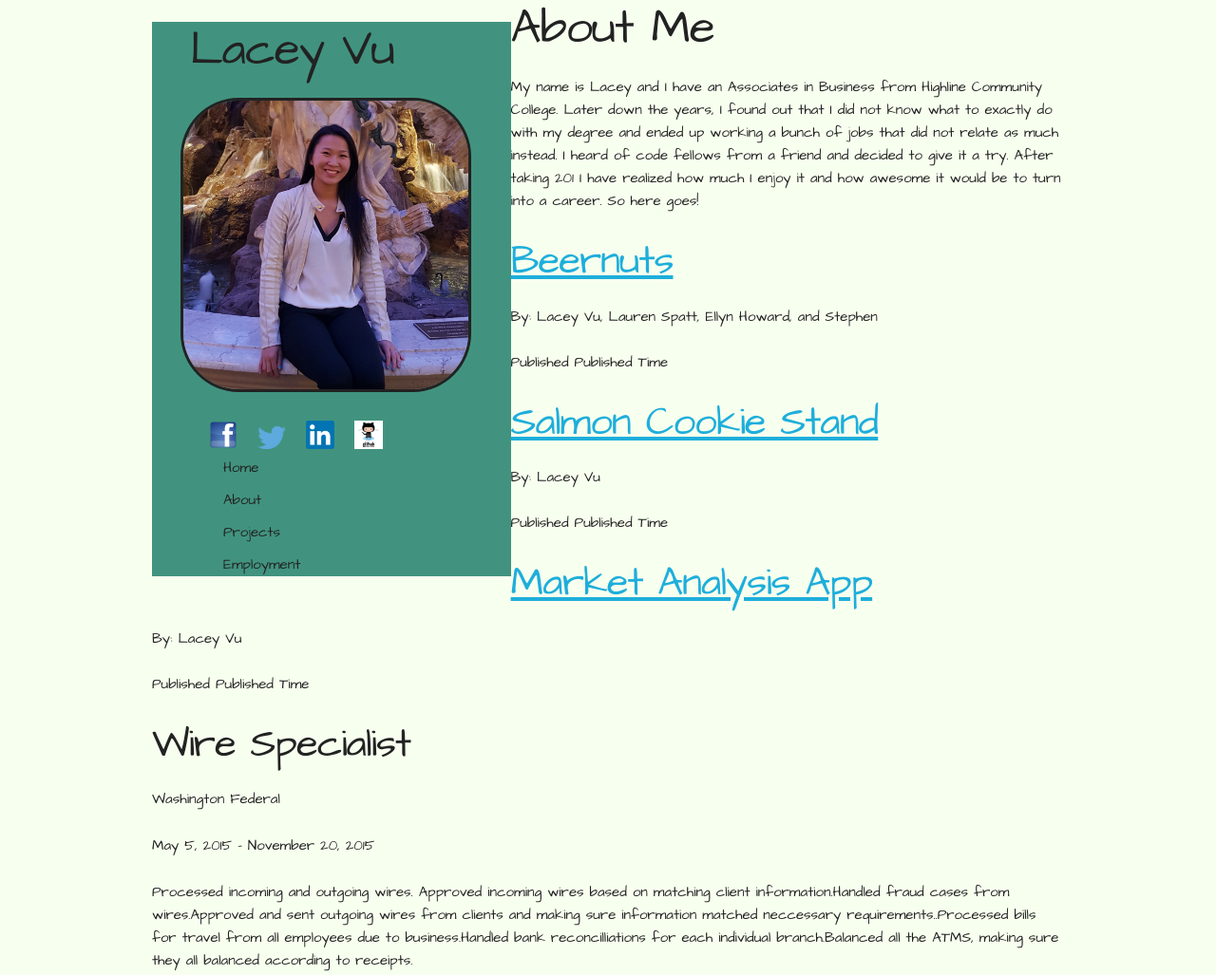
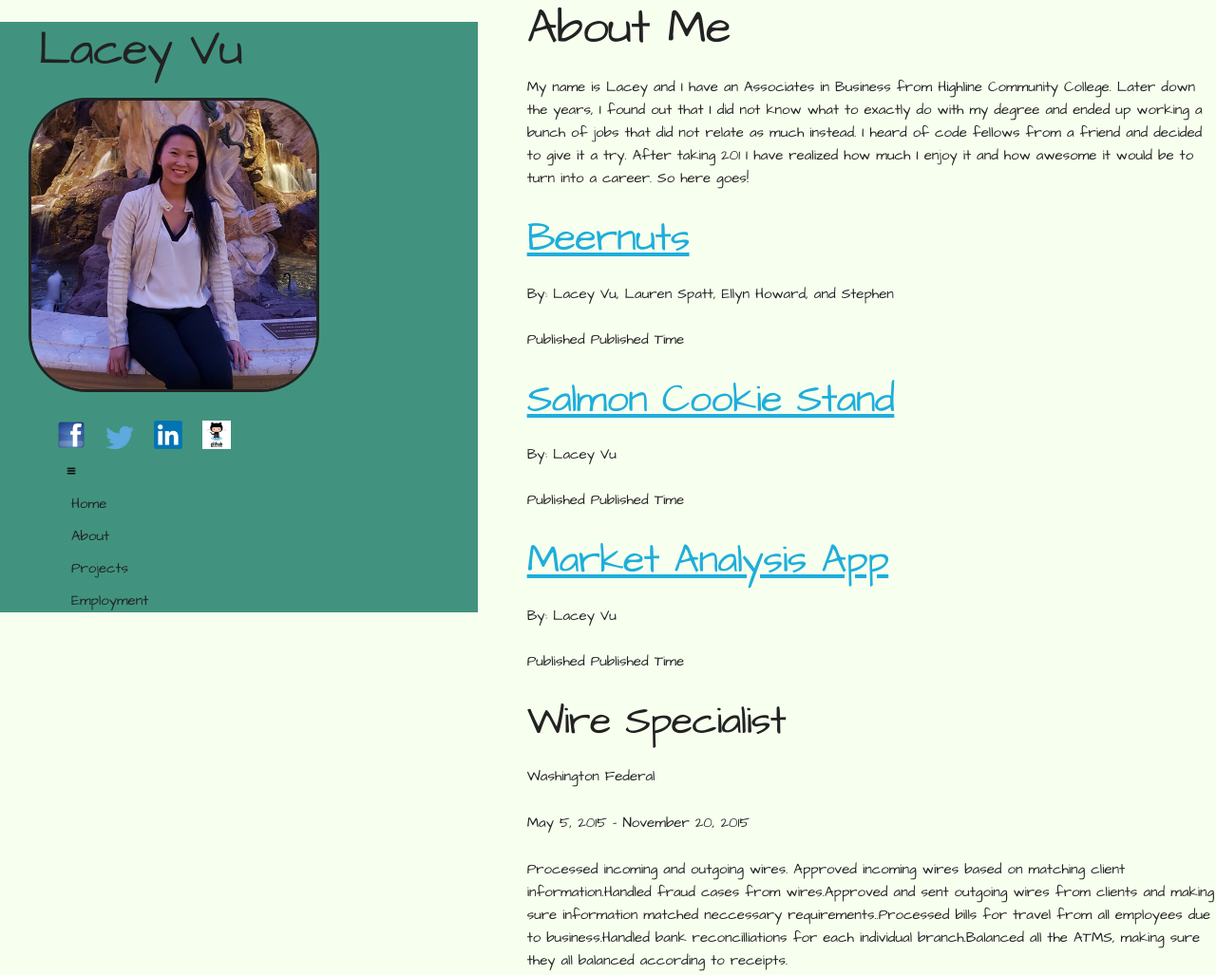
Before and after one commit to laceylin2010/code-blog, a plain HTML site: page index.html in a window 1280 px wide. Shown: the top 1027 px of the page at 95% size. Drawn offline with Linux system fonts and the light colour scheme.

Commit message:
finished handlebars and working on css

```diff
--- a/css/base.css
+++ b/css/base.css
@@ -13,8 +13,3 @@ img{
   width: 2em;
   max-width:100%;
 }
-
-#wrapper{
-  width: 75%;
-  margin: auto;
-}
--- a/index.html
+++ b/index.html
@@ -14,7 +14,6 @@
 
   </head>
   <body>
-    <div id='wrapper'>
       <section class='five columns'>
         <header class='navbar'>
           <h1 class='myname'>Lacey Vu</h1>
@@ -26,7 +25,8 @@
                 <a href='https://www.linkedin.com/profile/view?id=AAMAABFJIagBqvNwtZ8994EGUah_0nwhuXFxaRA&trk=hp-identity-photo'><img src='imgs/linkedin.png'></a>
                 <a href='https://github.com/laceylin2010'><img src='imgs/github.jpg'></a>
               </ul>
-            <ul>
+              <ul class='menubar'>
+                <img src='imgs/hamburger.png' class='hamburger'>
                 <li id='mainpage'>Home</li>
                 <li id="about-me">About</li>
                 <li class='projectlink' id="projecthistory" >Projects</a></li>
@@ -35,6 +35,7 @@
           </nav>
       </header>
     </section>
+    <section class= 'seven columns'>
       <section id='aboutme' class='bio' >
         <h1>About Me</h1>
           <p>My name is Lacey and I have an Associates in Business from Highline Community College. Later down the years, I found out that I did not know what to exactly do with my degree and ended up working a bunch of jobs that did not relate as much instead. I heard of code fellows from a friend and decided to give it a try. After taking 201 I have realized how much I enjoy it and how awesome it would be to turn into a career. So here goes!</p>
@@ -50,6 +51,7 @@
               </div>
             </header>
           </article>
+        </section>
       </section>
       </script>
       <div id="myCoolStuff"></div>
@@ -68,13 +70,11 @@
       </script>
       <div id="myCoolStuff2"></div>
 
-
       <script src='js/jquery.js'></script>
       <script src='vendor/handlebars-v4.0.5.js'></script>
       <script src='js/jobs.js'></script>
       <script src='js/portfolio.js'></script>
       <script src='js/app.js'></script>
 
-    </div>
   </body>
 </html>
```
Also changed, not shown: css/layout.css (+17 -9 lines), imgs/hamburger.png (added), imgs/threelines.png (added). Lines whose indentation alone changed are shown as unchanged.
